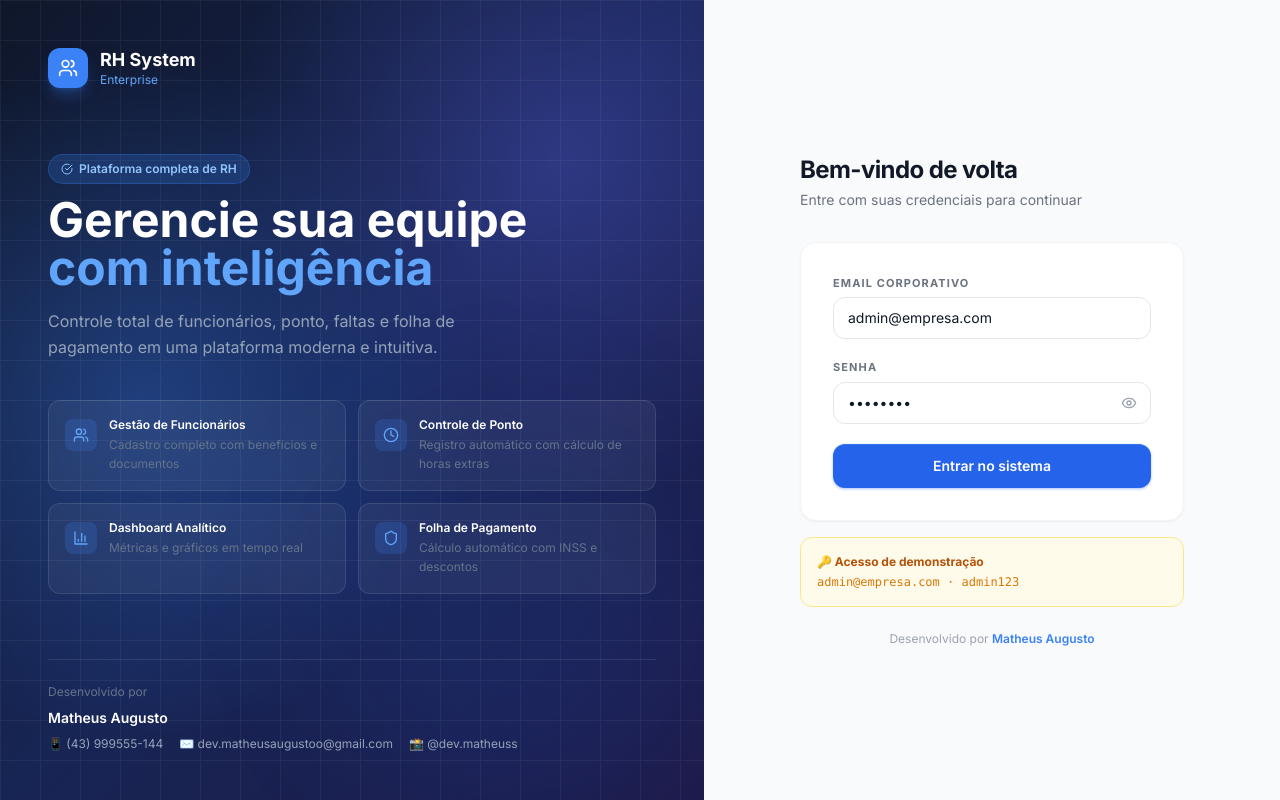
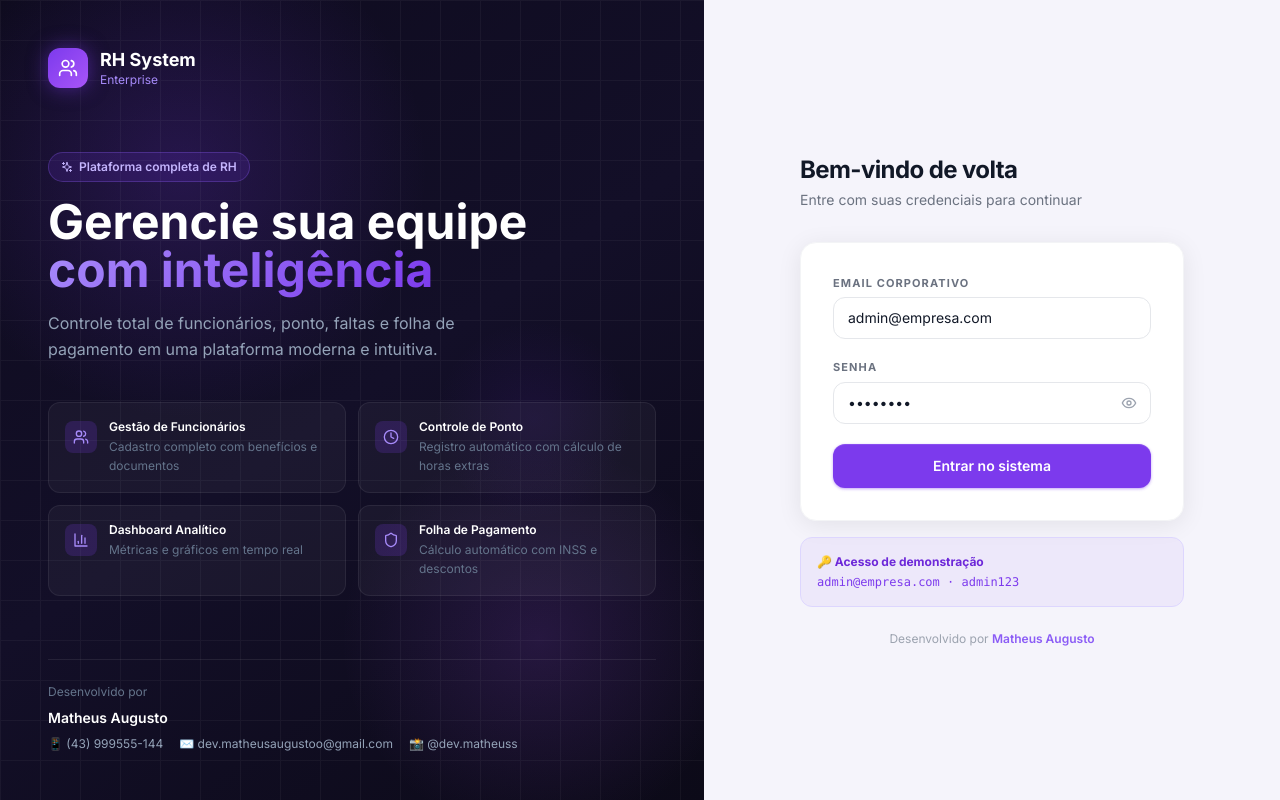
Before and after one commit to Matheusbedev/gestao-empresa, a Next.js app in the folder frontend/: page /login in a window 1280 px wide. Built offline with nearby package versions, Linux system fonts and the light colour scheme.

Commit message:
redesign: nova paleta violeta/roxo premium - sidebar, login, botoes, inputs

```diff
--- a/frontend/src/app/globals.css
+++ b/frontend/src/app/globals.css
@@ -11,17 +11,17 @@
 @layer components {
   /* ── Cards ── */
   .card {
-    @apply bg-white dark:bg-[#13181f] rounded-2xl border border-gray-100 dark:border-white/[0.06] p-6 transition-all duration-200;
+    @apply bg-white dark:bg-[#141720] rounded-2xl border border-gray-100 dark:border-white/[0.05] p-6 transition-all duration-200;
     box-shadow: 0 1px 3px rgb(0 0 0 / 0.05), 0 1px 2px rgb(0 0 0 / 0.03);
   }
   .card-hover {
-    @apply card hover:shadow-md hover:-translate-y-0.5 cursor-default;
+    @apply card hover:shadow-lg hover:-translate-y-0.5 cursor-default;
   }
 
   /* ── Buttons ── */
   .btn-primary {
-    @apply inline-flex items-center gap-2 bg-blue-600 hover:bg-blue-700 active:scale-[0.97] text-white font-semibold px-4 py-2.5 rounded-xl transition-all duration-150 disabled:opacity-50 disabled:cursor-not-allowed text-sm;
-    box-shadow: 0 1px 3px rgb(37 99 235 / 0.4), inset 0 1px 0 rgb(255 255 255 / 0.1);
+    @apply inline-flex items-center gap-2 bg-violet-600 hover:bg-violet-700 active:scale-[0.97] text-white font-semibold px-4 py-2.5 rounded-xl transition-all duration-150 disabled:opacity-50 disabled:cursor-not-allowed text-sm;
+    box-shadow: 0 1px 3px rgb(124 58 237 / 0.45), inset 0 1px 0 rgb(255 255 255 / 0.1);
   }
   .btn-secondary {
     @apply inline-flex items-center gap-2 bg-white dark:bg-white/5 hover:bg-gray-50 dark:hover:bg-white/10 active:scale-[0.97] text-gray-700 dark:text-gray-300 font-semibold px-4 py-2.5 rounded-xl transition-all duration-150 border border-gray-200 dark:border-white/10 text-sm;
@@ -43,7 +43,7 @@
 
   /* ── Form ── */
   .input {
-    @apply w-full px-3.5 py-2.5 rounded-xl border border-gray-200 dark:border-white/10 bg-white dark:bg-[#1e2535] text-gray-900 dark:text-gray-100 focus:outline-none focus:ring-2 focus:ring-blue-500/25 focus:border-blue-500 transition-all duration-200 placeholder:text-gray-400 dark:placeholder:text-gray-500 text-sm;
+    @apply w-full px-3.5 py-2.5 rounded-xl border border-gray-200 dark:border-white/10 bg-white dark:bg-[#1a1f2e] text-gray-900 dark:text-gray-100 focus:outline-none focus:ring-2 focus:ring-violet-500/30 focus:border-violet-500 transition-all duration-200 placeholder:text-gray-400 dark:placeholder:text-gray-500 text-sm;
   }
   .label {
     @apply block text-[11px] font-bold text-gray-500 dark:text-gray-500 mb-1.5 uppercase tracking-widest;
@@ -81,7 +81,7 @@ select option {
 }
 .dark select option,
 .dark select {
-  background-color: #1e2535 !important;
+  background-color: #1a1f2e !important;
   color: #f1f5f9 !important;
 }
 .dark {
@@ -93,8 +93,8 @@ select option {
 ::-webkit-scrollbar-track { background: transparent; }
 ::-webkit-scrollbar-thumb { background: #d1d5db; border-radius: 99px; }
 ::-webkit-scrollbar-thumb:hover { background: #9ca3af; }
-.dark ::-webkit-scrollbar-thumb { background: #374151; }
-.dark ::-webkit-scrollbar-thumb:hover { background: #4b5563; }
+.dark ::-webkit-scrollbar-thumb { background: #2d3348; }
+.dark ::-webkit-scrollbar-thumb:hover { background: #3d4460; }
 
 /* ── Animations ── */
 @keyframes fadeIn    { from { opacity: 0; }                               to { opacity: 1; } }
@@ -118,4 +118,9 @@ select option {
 .glass { backdrop-filter: blur(16px); -webkit-backdrop-filter: blur(16px); }
 
 /* Gradient text */
-.gradient-text { background: linear-gradient(135deg, #3b82f6, #6366f1); -webkit-background-clip: text; -webkit-text-fill-color: transparent; background-clip: text; }
+.gradient-text {
+  background: linear-gradient(135deg, #a78bfa, #7c3aed);
+  -webkit-background-clip: text;
+  -webkit-text-fill-color: transparent;
+  background-clip: text;
+}
--- a/frontend/src/app/login/page.tsx
+++ b/frontend/src/app/login/page.tsx
@@ -3,22 +3,22 @@ import { useState } from 'react';
 import { useRouter } from 'next/navigation';
 import { useAuth } from '@/contexts/AuthContext';
 import toast from 'react-hot-toast';
-import { Eye, EyeOff, Loader2, Users, BarChart3, Clock, Shield, CheckCircle } from 'lucide-react';
+import { Eye, EyeOff, Loader2, Users, BarChart3, Clock, Shield, Sparkles } from 'lucide-react';
 
 const features = [
-  { icon: Users, label: 'Gestão de Funcionários', desc: 'Cadastro completo com benefícios e documentos' },
-  { icon: Clock, label: 'Controle de Ponto', desc: 'Registro automático com cálculo de horas extras' },
-  { icon: BarChart3, label: 'Dashboard Analítico', desc: 'Métricas e gráficos em tempo real' },
-  { icon: Shield, label: 'Folha de Pagamento', desc: 'Cálculo automático com INSS e descontos' },
+  { icon: Users,    label: 'Gestão de Funcionários', desc: 'Cadastro completo com benefícios e documentos' },
+  { icon: Clock,    label: 'Controle de Ponto',      desc: 'Registro automático com cálculo de horas extras' },
+  { icon: BarChart3,label: 'Dashboard Analítico',    desc: 'Métricas e gráficos em tempo real' },
+  { icon: Shield,   label: 'Folha de Pagamento',     desc: 'Cálculo automático com INSS e descontos' },
 ];
 
 export default function LoginPage() {
-  const [email, setEmail] = useState('admin@empresa.com');
-  const [senha, setSenha] = useState('admin123');
+  const [email, setEmail]       = useState('admin@empresa.com');
+  const [senha, setSenha]       = useState('admin123');
   const [showSenha, setShowSenha] = useState(false);
-  const [loading, setLoading] = useState(false);
-  const { login } = useAuth();
-  const router = useRouter();
+  const [loading, setLoading]   = useState(false);
+  const { login }  = useAuth();
+  const router     = useRouter();
 
   const handleSubmit = async (e: React.FormEvent) => {
     e.preventDefault();
@@ -35,41 +35,51 @@ export default function LoginPage() {
   };
 
   return (
-    <div className="min-h-screen flex bg-white dark:bg-gray-950">
-      {/* Left — branding */}
-      <div className="hidden lg:flex lg:w-[55%] relative overflow-hidden bg-gradient-to-br from-slate-900 via-blue-950 to-indigo-950 flex-col">
-        {/* Background decoration */}
-        <div className="absolute inset-0">
-          <div className="absolute top-0 left-0 w-full h-full opacity-30"
-            style={{ backgroundImage: 'radial-gradient(circle at 20% 50%, #3b82f6 0%, transparent 50%), radial-gradient(circle at 80% 20%, #6366f1 0%, transparent 40%)' }} />
-          <div className="absolute bottom-0 right-0 w-96 h-96 bg-blue-600/10 rounded-full blur-3xl" />
-          {/* Grid pattern */}
-          <div className="absolute inset-0 opacity-5"
+    <div className="min-h-screen flex bg-white dark:bg-[#0b0d14]">
+
+      {/* ── Left — branding ── */}
+      <div className="hidden lg:flex lg:w-[55%] relative overflow-hidden flex-col"
+        style={{ background: 'linear-gradient(145deg, #0e0b1e 0%, #130f28 50%, #0c0a18 100%)' }}>
+
+        {/* Glow blobs */}
+        <div className="absolute inset-0 pointer-events-none">
+          <div className="absolute top-[-10%] left-[-10%] w-[500px] h-[500px] rounded-full opacity-20"
+            style={{ background: 'radial-gradient(circle, #7c3aed 0%, transparent 70%)' }} />
+          <div className="absolute bottom-[-5%] right-[-5%] w-[400px] h-[400px] rounded-full opacity-15"
+            style={{ background: 'radial-gradient(circle, #a855f7 0%, transparent 70%)' }} />
+          <div className="absolute top-[40%] right-[10%] w-[200px] h-[200px] rounded-full opacity-10"
+            style={{ background: 'radial-gradient(circle, #6d28d9 0%, transparent 70%)' }} />
+          {/* Grid */}
+          <div className="absolute inset-0 opacity-[0.04]"
             style={{ backgroundImage: 'linear-gradient(#fff 1px, transparent 1px), linear-gradient(90deg, #fff 1px, transparent 1px)', backgroundSize: '40px 40px' }} />
         </div>
 
         <div className="relative flex flex-col h-full p-12">
           {/* Logo */}
           <div className="flex items-center gap-3">
-            <div className="w-10 h-10 bg-blue-500 rounded-xl flex items-center justify-center shadow-lg shadow-blue-500/30">
+            <div className="w-10 h-10 rounded-xl flex items-center justify-center shadow-lg"
+              style={{ background: 'linear-gradient(135deg, #7c3aed, #a855f7)', boxShadow: '0 0 20px rgb(124 58 237 / 0.5)' }}>
               <Users className="w-5 h-5 text-white" />
             </div>
             <div>
               <span className="text-white font-bold text-lg leading-none">RH System</span>
-              <span className="block text-blue-400 text-xs">Enterprise</span>
+              <span className="block text-violet-400 text-xs">Enterprise</span>
             </div>
           </div>
 
           {/* Hero */}
           <div className="flex-1 flex flex-col justify-center">
-            <div className="mb-3">
-              <span className="inline-flex items-center gap-1.5 bg-blue-500/20 text-blue-300 text-xs font-semibold px-3 py-1.5 rounded-full border border-blue-500/30">
-                <CheckCircle className="w-3 h-3" /> Plataforma completa de RH
+            <div className="mb-4">
+              <span className="inline-flex items-center gap-1.5 text-violet-300 text-xs font-semibold px-3 py-1.5 rounded-full border border-violet-500/30"
+                style={{ background: 'rgb(124 58 237 / 0.15)' }}>
+                <Sparkles className="w-3 h-3" /> Plataforma completa de RH
               </span>
             </div>
             <h1 className="text-4xl xl:text-5xl font-bold text-white leading-tight mb-4">
               Gerencie sua equipe<br />
-              <span className="text-blue-400">com inteligência</span>
+              <span style={{ background: 'linear-gradient(135deg, #a78bfa, #7c3aed)', WebkitBackgroundClip: 'text', WebkitTextFillColor: 'transparent', backgroundClip: 'text' }}>
+                com inteligência
+              </span>
             </h1>
             <p className="text-slate-400 text-base leading-relaxed max-w-md">
               Controle total de funcionários, ponto, faltas e folha de pagamento em uma plataforma moderna e intuitiva.
@@ -78,9 +88,12 @@ export default function LoginPage() {
             {/* Features */}
             <div className="mt-10 grid grid-cols-2 gap-3">
               {features.map(({ icon: Icon, label, desc }) => (
-                <div key={label} className="flex items-start gap-3 p-4 bg-white/5 rounded-xl border border-white/10 hover:bg-white/8 transition-colors">
-                  <div className="w-8 h-8 bg-blue-500/20 rounded-lg flex items-center justify-center flex-shrink-0 mt-0.5">
-                    <Icon className="w-4 h-4 text-blue-400" />
+                <div key={label}
+                  className="flex items-start gap-3 p-4 rounded-xl border border-white/[0.07] hover:border-violet-500/30 transition-colors"
+                  style={{ background: 'rgb(255 255 255 / 0.04)' }}>
+                  <div className="w-8 h-8 rounded-lg flex items-center justify-center flex-shrink-0 mt-0.5"
+                    style={{ background: 'rgb(124 58 237 / 0.2)' }}>
+                    <Icon className="w-4 h-4 text-violet-400" />
                   </div>
                   <div>
                     <p className="text-white text-xs font-semibold">{label}</p>
@@ -92,7 +105,7 @@ export default function LoginPage() {
           </div>
 
           {/* Footer credits */}
-          <div className="border-t border-white/10 pt-6">
+          <div className="border-t border-white/[0.08] pt-6">
             <p className="text-slate-500 text-xs mb-2">Desenvolvido por</p>
             <p className="text-white font-semibold text-sm">Matheus Augusto</p>
             <div className="flex flex-wrap gap-4 mt-2">
@@ -104,12 +117,14 @@ export default function LoginPage() {
         </div>
       </div>
 
-      {/* Right — form */}
-      <div className="flex-1 flex items-center justify-center p-6 sm:p-10 bg-gray-50 dark:bg-gray-950">
+      {/* ── Right — form ── */}
+      <div className="flex-1 flex items-center justify-center p-6 sm:p-10 bg-[#f5f4fb] dark:bg-[#0b0d14]">
         <div className="w-full max-w-sm animate-fade-in">
+
           {/* Mobile logo */}
           <div className="lg:hidden flex items-center gap-2 mb-8">
-            <div className="w-8 h-8 bg-blue-600 rounded-lg flex items-center justify-center">
+            <div className="w-8 h-8 rounded-lg flex items-center justify-center"
+              style={{ background: 'linear-gradient(135deg, #7c3aed, #a855f7)' }}>
               <Users className="w-4 h-4 text-white" />
             </div>
             <span className="font-bold text-gray-900 dark:text-white">RH System</span>
@@ -120,12 +135,14 @@ export default function LoginPage() {
             <p className="text-gray-500 dark:text-gray-400 text-sm mt-1">Entre com suas credenciais para continuar</p>
           </div>
 
-          <div className="bg-white dark:bg-gray-900 rounded-2xl border border-gray-100 dark:border-gray-800 shadow-sm p-8">
+          <div className="bg-white dark:bg-[#10121c] rounded-2xl border border-gray-100 dark:border-white/[0.07] p-8"
+            style={{ boxShadow: '0 4px 24px rgb(0 0 0 / 0.08)' }}>
             <form onSubmit={handleSubmit} className="space-y-5">
               <div>
                 <label className="label">Email corporativo</label>
                 <input type="email" className="input" value={email}
-                  onChange={e => setEmail(e.target.value)} placeholder="seu@empresa.com" required autoComplete="email" />
+                  onChange={e => setEmail(e.target.value)}
+                  placeholder="seu@empresa.com" required autoComplete="email" />
               </div>
               <div>
                 <label className="label">Senha</label>
@@ -148,15 +165,16 @@ export default function LoginPage() {
             </form>
           </div>
 
-          <div className="mt-4 p-4 bg-amber-50 dark:bg-amber-900/10 rounded-xl border border-amber-200 dark:border-amber-900/30">
-            <p className="text-xs font-bold text-amber-700 dark:text-amber-400 mb-1">🔑 Acesso de demonstração</p>
-            <p className="text-xs text-amber-600 dark:text-amber-300 font-mono">admin@empresa.com · admin123</p>
+          <div className="mt-4 p-4 rounded-xl border border-violet-200 dark:border-violet-900/40"
+            style={{ background: 'rgb(124 58 237 / 0.06)' }}>
+            <p className="text-xs font-bold text-violet-700 dark:text-violet-400 mb-1">🔑 Acesso de demonstração</p>
+            <p className="text-xs text-violet-600 dark:text-violet-300 font-mono">admin@empresa.com · admin123</p>
           </div>
 
           <p className="text-center text-xs text-gray-400 mt-6">
             Desenvolvido por{' '}
             <a href="https://instagram.com/dev.matheuss" target="_blank" rel="noopener noreferrer"
-              className="text-blue-500 hover:text-blue-600 font-semibold transition-colors">
+              className="text-violet-500 hover:text-violet-600 font-semibold transition-colors">
               Matheus Augusto
             </a>
           </p>
```
Also changed, not shown: frontend/src/components/Layout.tsx (+22 -15 lines), frontend/tailwind.config.js (+14 -5 lines).
